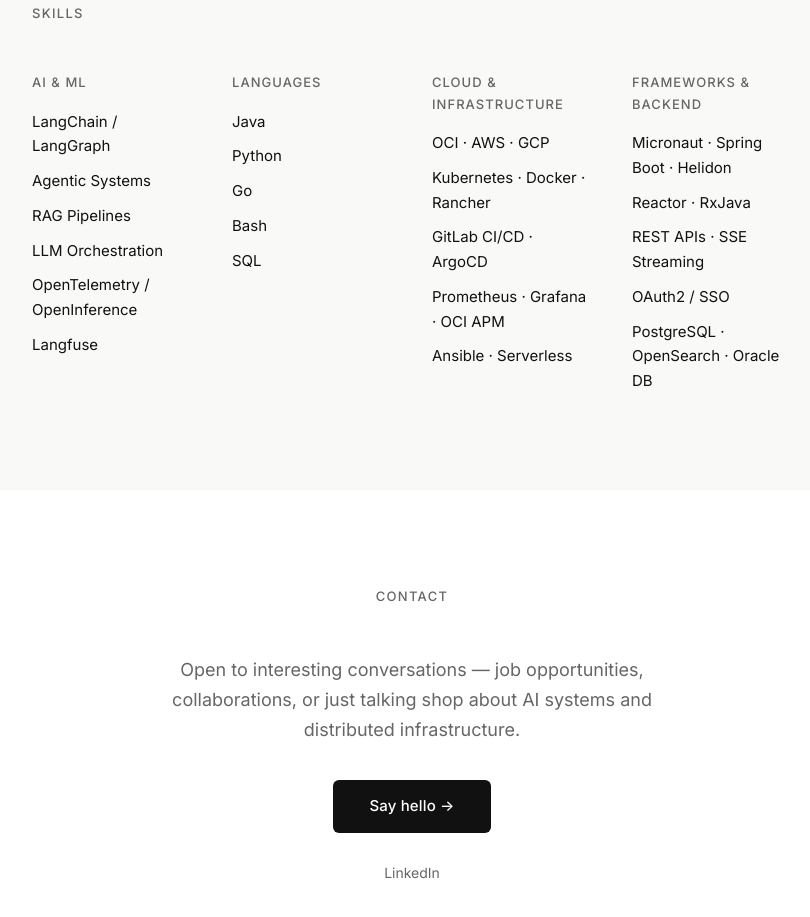
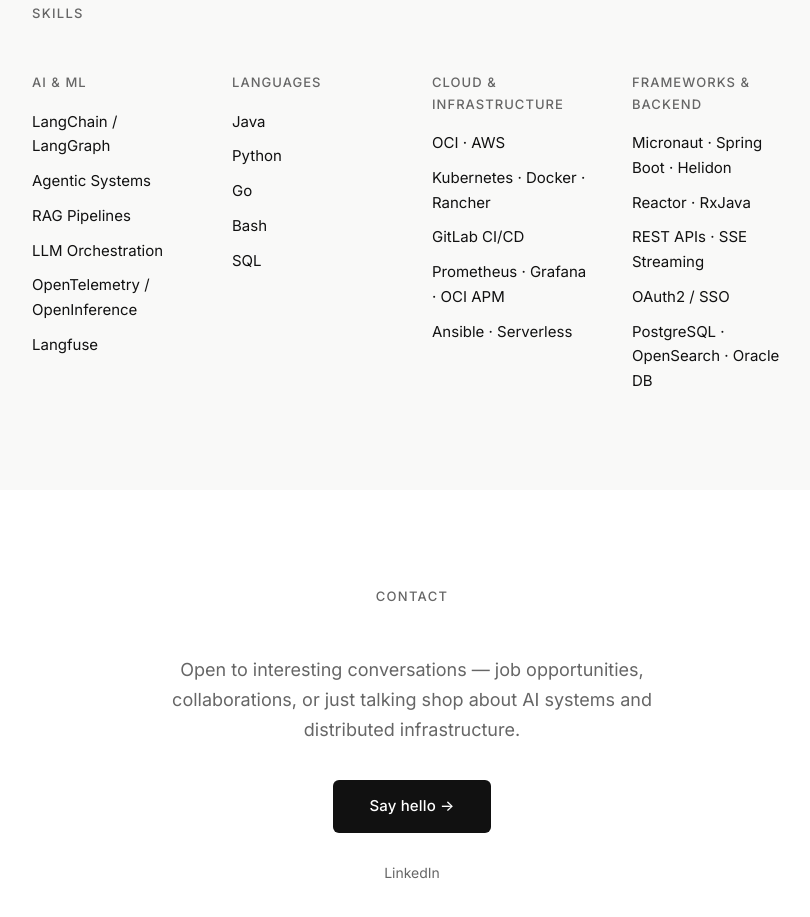
Before and after one commit to intransigent-iconoclast/benjaminpasternak.github.io, a plain HTML site: page index.html in a window 1280 px wide. Shown: the part 4432-5349 px from the top of the page, without its empty margins (228-1038 px from the left). Drawn offline with Linux system fonts and the light colour scheme.

Commit message:
remove ArgoCD and GCP from skills

```diff
--- a/index.html
+++ b/index.html
@@ -374,9 +374,9 @@
         <div class="skill-group">
           <h3 class="skill-group-title">Cloud &amp; Infrastructure</h3>
           <ul class="skill-list">
-            <li>OCI · AWS · GCP</li>
+            <li>OCI · AWS</li>
             <li>Kubernetes · Docker · Rancher</li>
-            <li>GitLab CI/CD · ArgoCD</li>
+            <li>GitLab CI/CD</li>
             <li>Prometheus · Grafana · OCI APM</li>
             <li>Ansible · Serverless</li>
           </ul>
```
